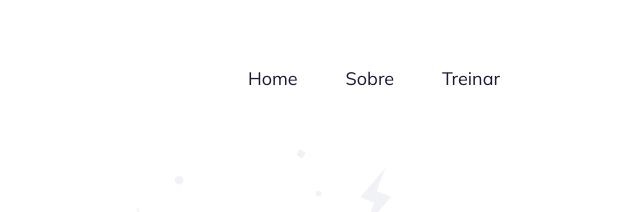
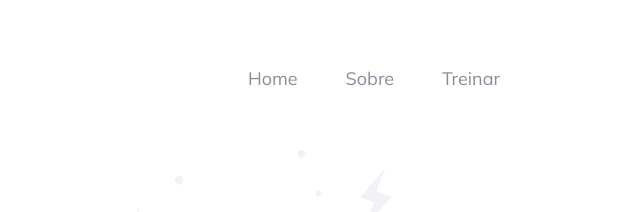
Before and after one commit to izaleite/explorer-projeto-04-treine-me, a plain HTML site: page index.html in a window 1280 px wide. Shown: the top 212 px of the page, 640-1280 px from the left. Drawn offline with nearby package versions, Linux system fonts and the light colour scheme.

Commit message:
Atualizar o style.css
opacidade do menu de navegação

```diff
--- a/css/style.css
+++ b/css/style.css
@@ -31,10 +31,12 @@ nav ul li a {
   color: #1F1534;
   font-size: 18px;
   font-weight: regular;
+  opacity: 0.5;
 }
 
 ul li a:hover {
   font-weight: bold;
+  opacity:1;
 }
 
 .left-box {
```
